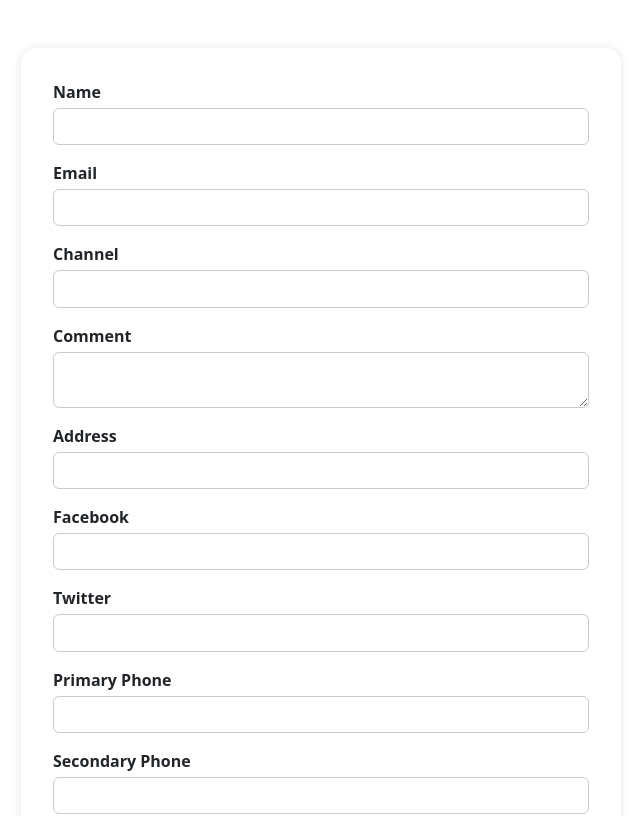
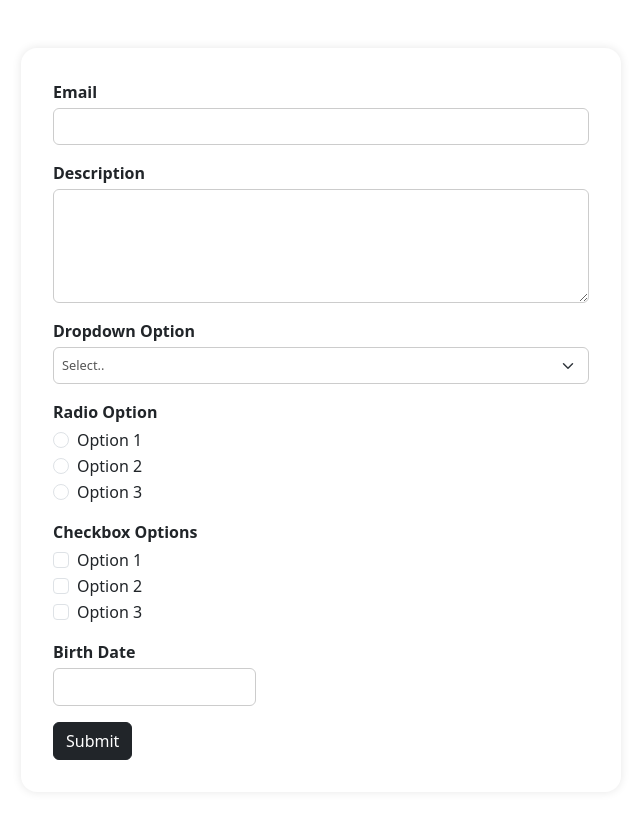
Before and after one commit to jrazap/formik, a React (Vite) app: page / in a window 1280 px wide. Shown: the top 816 px of the page, without its empty margins (27-667 px from the left). Built offline with nearby package versions, Linux system fonts and the light colour scheme.

Commit message:
Add Form Components

```diff
--- a/package.json
+++ b/package.json
@@ -11,8 +11,10 @@
   },
   "dependencies": {
     "bootstrap": "^5.3.3",
+    "date-fns": "^3.6.0",
     "formik": "^2.4.6",
     "react": "^18.3.1",
+    "react-datepicker": "^7.3.0",
     "react-dom": "^18.3.1",
     "sass": "^1.77.8",
     "yup": "^1.4.0"
--- a/src/App.jsx
+++ b/src/App.jsx
@@ -1,9 +1,9 @@
-import YouTubeForm from "./components/YouTubeForm";
+import FormikContainer from "./shared/FormikContainer";
 
 function App() {
   return (
     <>
-      <YouTubeForm />
+      <FormikContainer />
     </>
   );
 }
--- a/src/index.scss
+++ b/src/index.scss
@@ -39,13 +39,14 @@ form {
   .form-group {
     margin-block-end: 1rem;
 
-    label {
+    .form-label {
       font-weight: bold;
       display: flex;
       margin-block-end: 0.25rem;
     }
 
-    .form-control {
+    .form-control,
+    .form-select {
       display: block;
       inline-size: 100%;
       padding: 0.5rem;
--- /dev/null
+++ b/src/shared/FormikContainer.jsx
@@ -0,0 +1,103 @@
+import { Form, Formik } from "formik";
+import React from "react";
+import * as Yup from "yup";
+import FormikControl from "./FormikControl";
+
+const dropdownOptions = [
+  { key: "Select..", value: "" },
+  { key: "Option 1", value: "option1" },
+  { key: "Option 2", value: "option2" },
+  { key: "Option 3", value: "option3" },
+];
+
+const radioOptions = [
+  { key: "Option 1", value: "rOption1" },
+  { key: "Option 2", value: "rOption2" },
+  { key: "Option 3", value: "rOption3" },
+];
+
+const checkboxOptions = [
+  { key: "Option 1", value: "cOption1" },
+  { key: "Option 2", value: "cOption2" },
+  { key: "Option 3", value: "cOption3" },
+];
+
+const FormikContainer = () => {
+  const initialValues = {
+    email: "",
+    description: "",
+    dropdownOption: "",
+    radioOption: "",
+    checkboxOptions: [],
+    birthDate: null,
+  };
+
+  const validationSchema = Yup.object({
+    email: Yup.string().email("Invalid email address").required("Required"),
+    description: Yup.string().required("Required"),
+    dropdownOption: Yup.string().required("Required"),
+    radioOption: Yup.string().required("Required"),
+    checkboxOptions: Yup.array().min(1, "Check one").required("Required"),
+    birthDate: Yup.date().required("Required").nullable(),
+  });
+
+  const onSubmit = (values) => {
+    console.log("Form Data", values);
+    console.log("Saved Data", JSON.parse(JSON.stringify(values)));
+  };
+
+  return (
+    <Formik
+      initialValues={initialValues}
+      validationSchema={validationSchema}
+      onSubmit={onSubmit}
+    >
+      {(formik) => (
+        <Form>
+          <FormikControl
+            control="input"
+            type="email"
+            name="email"
+            label="Email"
+          />
+
+          <FormikControl
+            control="textarea"
+            rows={5}
+            name="description"
+            label="Description"
+          />
+
+          <FormikControl
+            control="select"
+            options={dropdownOptions}
+            name="dropdownOption"
+            label="Dropdown Option"
+          />
+
+          <FormikControl
+            control="radio"
+            options={radioOptions}
+            name="radioOption"
+            label="Radio Option"
+          />
+
+          <FormikControl
+            control="checkbox"
+            options={checkboxOptions}
+            name="checkboxOptions"
+            label="Checkbox Options"
+          />
+
+          <FormikControl control="date" name="birthDate" label="Birth Date" />
+
+          <button type="submit" class="btn btn-dark">
+            Submit
+          </button>
+        </Form>
+      )}
+    </Formik>
+  );
+};
+
+export default FormikContainer;
--- /dev/null
+++ b/src/shared/FormikControl.jsx
@@ -0,0 +1,33 @@
+import React from "react";
+import Input from "./components/Input";
+import Textarea from "./components/Textarea";
+import Select from "./components/Select";
+import RadioButtons from "./components/RadioButtons";
+import CheckboxGroup from "./components/CheckboxGroup";
+import DatePicker from "./components/DatePicker";
+
+const FormikControl = ({ control, ...rest }) => {
+  switch (control) {
+    case "input":
+      return <Input {...rest} />;
+
+    case "textarea":
+      return <Textarea {...rest} />;
+
+    case "select":
+      return <Select {...rest} />;
+
+    case "radio":
+      return <RadioButtons {...rest} />;
+
+    case "checkbox":
+      return <CheckboxGroup {...rest} />;
+
+    case "date":
+      return <DatePicker {...rest} />;
+    default:
+      return null;
+  }
+};
+
+export default FormikControl;
--- /dev/null
+++ b/src/shared/components/CheckboxGroup.jsx
@@ -0,0 +1,35 @@
+import { ErrorMessage, Field } from "formik";
+import React from "react";
+import ErrorText from "./ErrorText";
+
+const CheckboxGroup = ({ label, name, options, ...rest }) => {
+  return (
+    <div className="form-group">
+      <label htmlFor={name} className="form-label">
+        {label}
+      </label>
+      <Field id={name} name={name} {...rest}>
+        {({ field }) => {
+          return options.map((option) => (
+            <div className="form-check" key={option.key}>
+              <input
+                type="checkbox"
+                className="form-check-input"
+                id={option.value}
+                {...field}
+                value={option.value}
+                checked={field.value.includes(option.value)}
+              />
+              <label className="form-check-label" htmlFor={option.value}>
+                {option.key}
+              </label>
+            </div>
+          ));
+        }}
+      </Field>
+      <ErrorMessage name={name} component={ErrorText} />
+    </div>
+  );
+};
+
+export default CheckboxGroup;
--- /dev/null
+++ b/src/shared/components/DatePicker.jsx
@@ -0,0 +1,37 @@
+import { ErrorMessage, Field } from "formik";
+import React from "react";
+import DateView, { registerLocale } from "react-datepicker";
+import ar from "date-fns/locale/ar";
+import "react-datepicker/dist/react-datepicker.css";
+import ErrorText from "./ErrorText";
+
+const DatePicker = ({ label, name, ...rest }) => {
+  registerLocale("ar", ar);
+  return (
+    <div className="form-group">
+      <label htmlFor={name} className="form-label">
+        {label}
+      </label>
+      <Field name={name}>
+        {({ form, field }) => {
+          const { setFieldValue } = form;
+          const { value } = field;
+          return (
+            <DateView
+              className="form-control"
+              //   locale="ar"
+              id={name}
+              {...field}
+              {...rest}
+              selected={value}
+              onChange={(val) => setFieldValue(name, val)}
+            />
+          );
+        }}
+      </Field>
+      <ErrorMessage name={name} component={ErrorText} />
+    </div>
+  );
+};
+
+export default DatePicker;
--- /dev/null
+++ b/src/shared/components/ErrorText.jsx
@@ -0,0 +1,9 @@
+import React from "react";
+
+const ErrorText = ({ children }) => {
+  return (
+    <span className="error-msg text-danger">{children}</span>
+  );
+};
+
+export default ErrorText;
--- /dev/null
+++ b/src/shared/components/Input.jsx
@@ -0,0 +1,15 @@
+import { ErrorMessage, Field } from "formik";
+import React from "react";
+import ErrorText from "./ErrorText";
+
+const Input = ({ label, name, ...rest }) => {
+  return (
+    <div className="form-group">
+      <label htmlFor={name} className="form-label">{label}</label>
+      <Field id={name} name={name} className="form-control" {...rest} />
+      <ErrorMessage name={name} component={ErrorText} />
+    </div>
+  );
+};
+
+export default Input;
--- /dev/null
+++ b/src/shared/components/RadioButtons.jsx
@@ -0,0 +1,35 @@
+import { ErrorMessage, Field } from "formik";
+import React from "react";
+import ErrorText from "./ErrorText";
+
+const RadioButtons = ({ label, name, options, ...rest }) => {
+  return (
+    <div className="form-group">
+      <label htmlFor={name} className="form-label">
+        {label}
+      </label>
+      <Field id={name} name={name} {...rest}>
+        {({ field }) => {
+          return options.map((option) => (
+            <div className="form-check" key={option.key}>
+              <input
+                type="radio"
+                className="form-check-input"
+                id={option.value}
+                {...field}
+                value={option.value}
+                checked={field.value === option.value}
+              />
+              <label className="form-check-label" htmlFor={option.value}>
+                {option.key}
+              </label>
+            </div>
+          ));
+        }}
+      </Field>
+      <ErrorMessage name={name} component={ErrorText} />
+    </div>
+  );
+};
+
+export default RadioButtons;
--- /dev/null
+++ b/src/shared/components/Select.jsx
@@ -0,0 +1,29 @@
+import { ErrorMessage, Field } from "formik";
+import React from "react";
+import ErrorText from "./ErrorText";
+
+const Select = ({ label, name, options, ...rest }) => {
+  return (
+    <div className="form-group">
+      <label htmlFor={name} className="form-label">
+        {label}
+      </label>
+      <Field
+        as="select"
+        id={name}
+        name={name}
+        className="form-select"
+        {...rest}
+      >
+        {options.map((option) => (
+          <option key={option.value} value={option.value}>
+            {option.key}
+          </option>
+        ))}
+      </Field>
+      <ErrorMessage name={name} component={ErrorText} />
+    </div>
+  );
+};
+
+export default Select;
--- /dev/null
+++ b/src/shared/components/Textarea.jsx
@@ -0,0 +1,15 @@
+import { ErrorMessage, Field } from 'formik'
+import React from 'react'
+import ErrorText from './ErrorText'
+
+const Textarea = ({ label, name, ...rest }) => {
+  return (
+    <div className="form-group">
+      <label htmlFor={name} className="form-label">{label}</label>
+      <Field as="textarea" id={name} name={name} className="form-control" {...rest} />
+      <ErrorMessage name={name} component={ErrorText} />
+    </div>
+  )
+}
+
+export default Textarea
```
Also changed, not shown: 1 other file (tests, documents, lock files or other folders).
